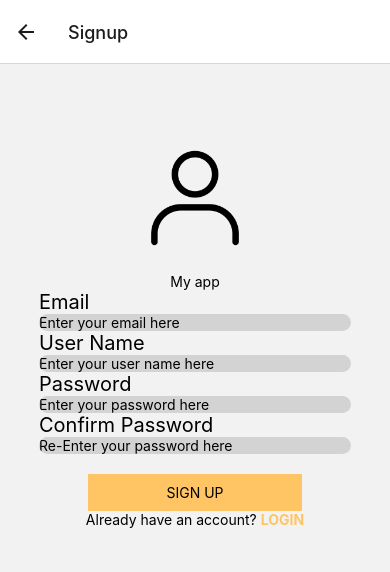
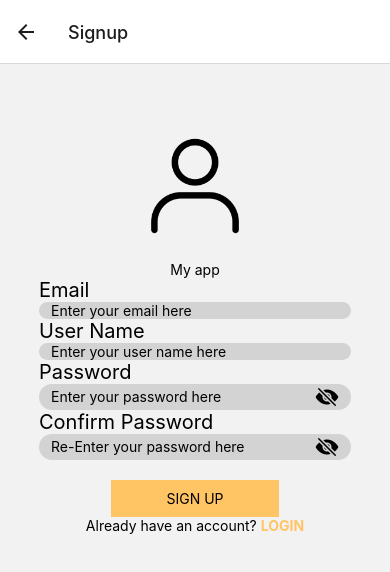
Before and after one commit to nizar-zouaoui/rn, a React Native app: screen /Signup in a window 390 px wide. Shown: the top 572 px of the page. Built offline with nearby package versions, Linux system fonts and the light colour scheme.

Commit message:
set up password reveal button

```diff
--- a/package.json
+++ b/package.json
@@ -19,7 +19,8 @@
     "react-native": "0.74.1",
     "react-native-gesture-handler": "^2.16.2",
     "react-native-safe-area-context": "^4.10.1",
-    "react-native-screens": "^3.31.1"
+    "react-native-screens": "^3.31.1",
+    "react-native-vector-icons": "^10.1.0"
   },
   "devDependencies": {
     "@babel/core": "^7.20.0",
@@ -31,6 +32,7 @@
     "@react-native/typescript-config": "0.74.83",
     "@types/react": "^18.2.6",
     "@types/react-test-renderer": "^18.0.0",
+    "@types/react-native-vector-icons": "6.4.18",
     "babel-jest": "^29.6.3",
     "eslint": "^8.19.0",
     "jest": "^29.6.3",
--- a/src/components/CustomButton/index.tsx
+++ b/src/components/CustomButton/index.tsx
@@ -13,7 +13,7 @@ interface ICustomButtonProps extends TouchableOpacityProps {
 
 const CustomButton: React.FC<ICustomButtonProps> = ({label, ...rest}) => {
   return (
-    <View style={styles.inputContainer}>
+    <View style={styles.container}>
       <View style={styles['width-60']}>
         <View style={styles.buttonContainer}>
           <TouchableOpacity {...rest} style={styles.button}>
--- a/src/components/CustomInput/index.tsx
+++ b/src/components/CustomInput/index.tsx
@@ -1,6 +1,11 @@
-import React from 'react';
-import {Text, TextInput, View, TextInputProps} from 'react-native';
-import styles from '../../styles';
+import React, {useState} from 'react';
+import {
+  Text,
+  TextInput,
+  View,
+  TextInputProps,
+  TouchableOpacity,
+} from 'react-native';
 import {
   Control,
   Controller,
@@ -10,6 +15,9 @@ import {
   RegisterOptions,
   useFormContext,
 } from 'react-hook-form';
+import IonIcon from 'react-native-vector-icons/Ionicons';
+import AntDIcon from 'react-native-vector-icons/AntDesign';
+import styles from '../../styles';
 
 interface ICustomInputProps<
   TFieldValues extends FieldValues,
@@ -39,31 +47,46 @@ const CustomInput = <
     formState: {errors},
   } = useFormContext<TFieldValues>();
 
+  const [isPasswordVisible, setPasswordVisible] = useState(isPassword);
   return (
     <Controller
       control={control}
       name={name}
       defaultValue={defaultValue}
       render={({field: {onChange, value, onBlur}}) => (
-        <View style={styles.inputContainer}>
-          <View style={styles['width-80']}>
-            {label && <Text style={styles.textStyle}>{label}</Text>}
-            <View style={styles.inputContainer}>
+        <View>
+          {label && <Text style={styles.label}>{label}</Text>}
+          <View style={styles.inputWrapper}>
             <TextInput
               {...rest}
               onChangeText={onChange}
               value={value}
               onBlur={onBlur}
-                style={styles.inputStyle}
-                secureTextEntry={isPassword}
+              secureTextEntry={isPasswordVisible}
+              style={styles['flex-1']}
             />
+            {isPassword && (
+              <TouchableOpacity
+                onPress={() => setPasswordVisible(!isPasswordVisible)}>
+                <IonIcon
+                  name={isPasswordVisible ? 'eye-off' : 'eye'}
+                  size={24}
+                />
+              </TouchableOpacity>
+            )}
           </View>
           {errors[name] && (
-              <Text style={styles.errorMessage}>
+            <View style={styles.errorMessageContainer}>
+              <AntDIcon
+                style={styles.errorIcon}
+                name="exclamationcircleo"
+                size={24}
+              />
+              <Text style={styles.errorText}>
                 {errors[name]?.message?.toString()}
               </Text>
+            </View>
           )}
-          </View>
         </View>
       )}
       rules={rules}
--- a/src/screens/SignIn/index.tsx
+++ b/src/screens/SignIn/index.tsx
@@ -1,11 +1,14 @@
 import React from 'react';
-import {SafeAreaView} from 'react-native';
+import {SafeAreaView, View} from 'react-native';
 import SignInForm from '../../containers/AuthForms/SignIn';
+import styles from '../../styles';
 
 const SignIn: React.FC = () => {
   return (
-    <SafeAreaView>
-      <SignInForm />
+    <SafeAreaView style={styles['align-items-center']}>
+      <View style={styles['width-80']}>
+        <SignInForm />
+      </View>
     </SafeAreaView>
   );
 };
--- a/src/screens/Signup/index.tsx
+++ b/src/screens/Signup/index.tsx
@@ -1,11 +1,15 @@
 import React from 'react';
 import {SafeAreaView} from 'react-native-safe-area-context';
 import SignUpForm from '../../containers/AuthForms/SignUp';
+import {View} from 'react-native';
+import styles from '../../styles';
 
 const Signup: React.FC = () => {
   return (
-    <SafeAreaView>
-      <SignUpForm />
+    <SafeAreaView style={styles['align-items-center']}>
+      <View style={styles['width-80']}>
+        <SignUpForm />
+      </View>
     </SafeAreaView>
   );
 };
--- a/src/styles/index.ts
+++ b/src/styles/index.ts
@@ -1,34 +1,38 @@
 import {StyleSheet} from 'react-native';
 const styles = StyleSheet.create({
-  textStyle: {
+  label: {
     fontSize: 20,
     color: '#000',
   },
-  errorMessage: {
+  errorText: {
     fontSize: 16,
     color: '#ff3333',
   },
-  inputStyle: {
+  errorMessageContainer: {
+    flexDirection: 'row',
+    alignItems: 'center',
+  },
+  errorIcon: {
+    fontSize: 16,
+    color: '#ff3333',
+    marginRight: 4,
+  },
+  'flex-1': {
+    flex: 1,
+  },
+  'align-items-center': {
+    alignItems: 'center',
+  },
+  inputWrapper: {
+    flexDirection: 'row',
+    alignItems: 'center',
     borderRadius: 20,
     backgroundColor: '#d3d3d3',
-    flexGrow: 1,
-  },
-  inputContainer: {
-    justifyContent: 'center',
-    alignItems: 'center',
-    display: 'flex',
-    flexDirection: 'row',
-  },
-  inputWrapper: {
-    justifyContent: 'center',
-    alignItems: 'center',
-    display: 'flex',
-    flexGrow: 1,
+    paddingHorizontal: 12,
   },
   container: {
     justifyContent: 'center',
     alignItems: 'center',
-    display: 'flex',
     flexGrow: 1,
   },
   imgContainer: {
```
Also changed, not shown: 2 other files (tests, documents, lock files or other folders). Lines whose indentation alone changed are shown as unchanged.
